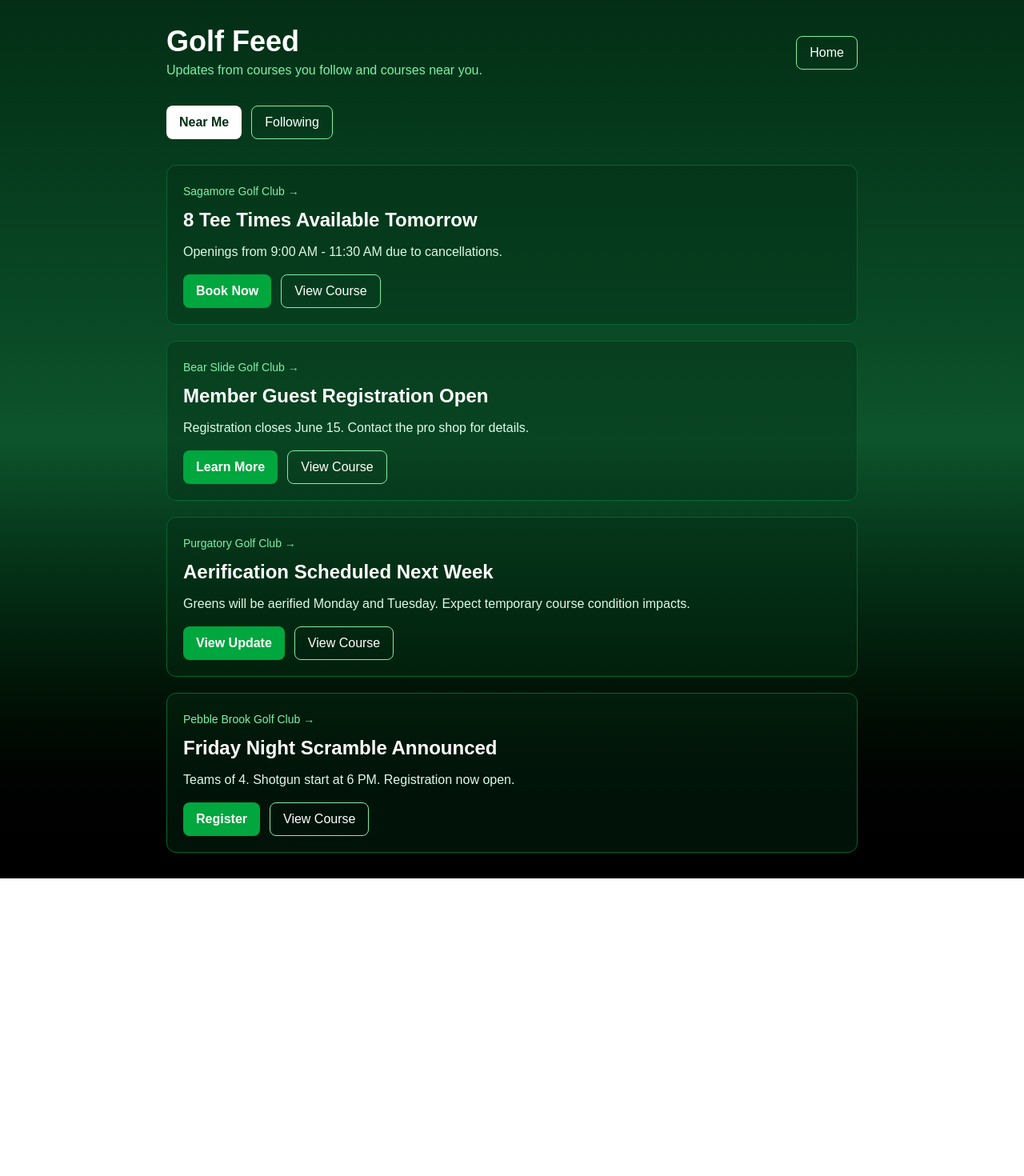
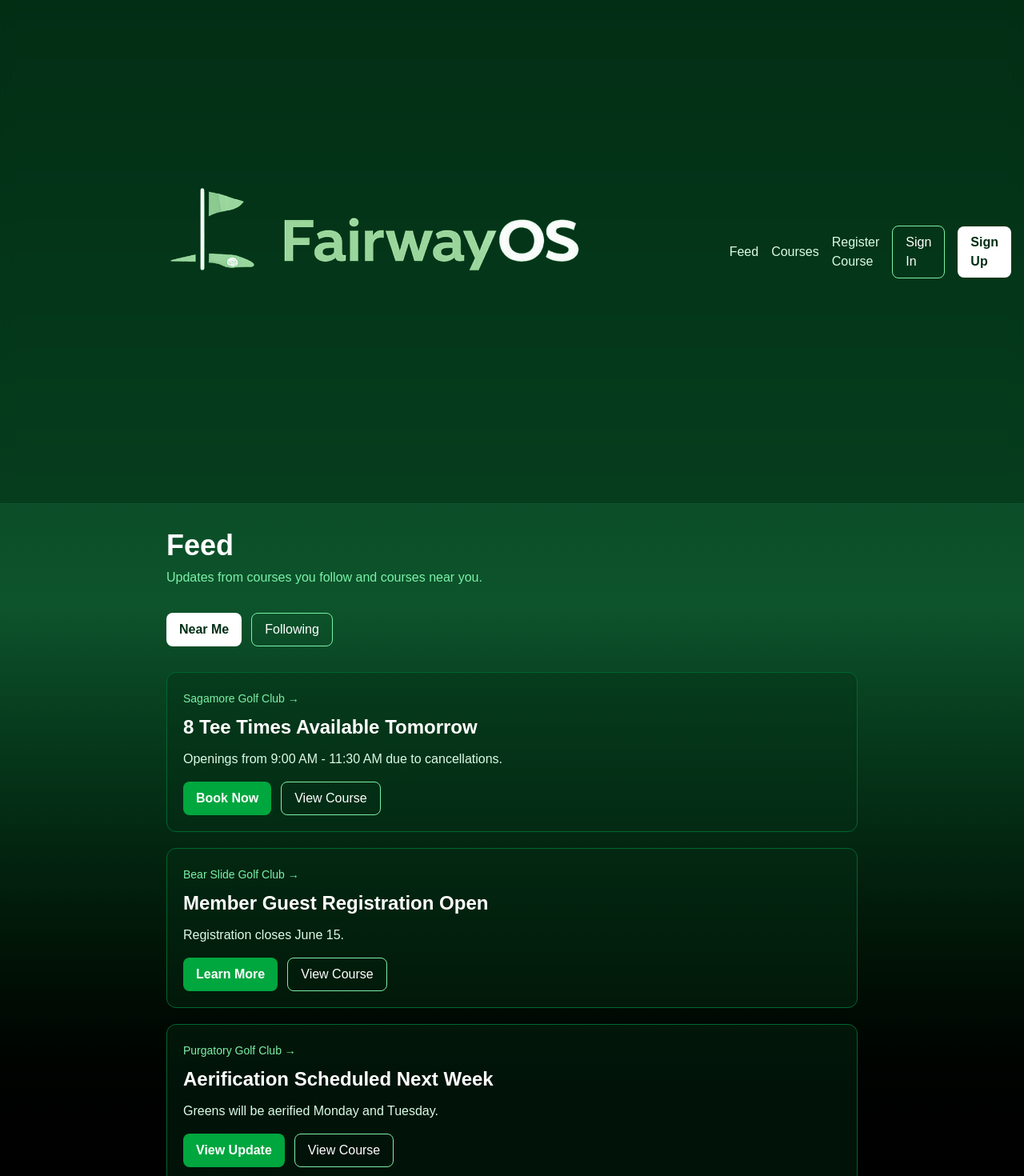
Before and after one commit to keenroudy22/fairwayos, a Next.js app: page /feed in a window 1280 px wide. Shown: the top 1470 px of the page at 80% size. Before the commit the page ends 1098 px from the top, so only its background shows below. Built offline with nearby package versions, Linux system fonts and the light colour scheme.

Commit message:
Updating Navbar

```diff
--- a/src/app/course/bearslide/page.tsx
+++ b/src/app/course/bearslide/page.tsx
@@ -1,8 +1,11 @@
+import Navbar from "@/components/Navbar";
 import Link from "next/link";
 
 export default function SagamorePage() {
   return (
     <main className="min-h-screen bg-gradient-to-b from-green-950 via-green-900 to-black text-white">
+      <Navbar />
+
       <div className="max-w-3xl mx-auto px-4 py-8">
         <Link href="/feed" className="text-green-300 text-sm">
           ← Back to Feed
--- a/src/app/course/pebblebrook/page.tsx
+++ b/src/app/course/pebblebrook/page.tsx
@@ -1,8 +1,11 @@
+import Navbar from "@/components/Navbar";
 import Link from "next/link";
 
 export default function SagamorePage() {
   return (
     <main className="min-h-screen bg-gradient-to-b from-green-950 via-green-900 to-black text-white">
+      <Navbar />
+
       <div className="max-w-3xl mx-auto px-4 py-8">
         <Link href="/feed" className="text-green-300 text-sm">
           ← Back to Feed
--- a/src/app/course/purgatory/page.tsx
+++ b/src/app/course/purgatory/page.tsx
@@ -1,8 +1,11 @@
+import Navbar from "@/components/Navbar";
 import Link from "next/link";
 
 export default function SagamorePage() {
   return (
     <main className="min-h-screen bg-gradient-to-b from-green-950 via-green-900 to-black text-white">
+      <Navbar />
+
       <div className="max-w-3xl mx-auto px-4 py-8">
         <Link href="/feed" className="text-green-300 text-sm">
           ← Back to Feed
--- a/src/app/course/sagamore/page.tsx
+++ b/src/app/course/sagamore/page.tsx
@@ -1,8 +1,11 @@
+import Navbar from "@/components/Navbar";
 import Link from "next/link";
 
 export default function SagamorePage() {
   return (
     <main className="min-h-screen bg-gradient-to-b from-green-950 via-green-900 to-black text-white">
+      <Navbar />
+
       <div className="max-w-3xl mx-auto px-4 py-8">
         <Link href="/feed" className="text-green-300 text-sm">
           ← Back to Feed
--- a/src/app/courses/page.tsx
+++ b/src/app/courses/page.tsx
@@ -1,3 +1,4 @@
+import Navbar from "@/components/Navbar";
 import Link from "next/link";
 
 export default function CourseDirectoryPage() {
@@ -30,6 +31,7 @@ export default function CourseDirectoryPage() {
 
   return (
     <main className="min-h-screen bg-gradient-to-b from-green-950 via-green-900 to-black text-white">
+      <Navbar />
       <div className="max-w-4xl mx-auto px-4 py-8">
         <div className="mb-8">
           <h1 className="text-4xl font-bold mb-2">
--- a/src/app/feed/page.tsx
+++ b/src/app/feed/page.tsx
@@ -1,27 +1,20 @@
 import Link from "next/link";
+import Navbar from "@/components/Navbar";
 
 export default function FeedPage() {
   return (
     <main className="min-h-screen bg-gradient-to-b from-green-950 via-green-900 to-black text-white">
+      <Navbar />
+
       <div className="max-w-4xl mx-auto px-4 py-8">
-        {/* Header */}
-        <div className="flex items-center justify-between mb-8">
-          <div>
-            <h1 className="text-4xl font-bold">Golf Feed</h1>
-            <p className="text-green-300 mt-1">
-              Updates from courses you follow and courses near you.
-            </p>
-          </div>
+        <div className="mb-8">
+          <h1 className="text-4xl font-bold">Feed</h1>
 
-          <Link
-            href="/"
-            className="border border-green-300 px-4 py-2 rounded-lg hover:bg-green-900 transition"
-          >
-            Home
-          </Link>
+          <p className="text-green-300 mt-2">
+            Updates from courses you follow and courses near you.
+          </p>
         </div>
 
-        {/* Feed Tabs */}
         <div className="flex gap-3 mb-8">
           <button className="bg-white text-green-950 px-4 py-2 rounded-lg font-semibold">
             Near Me
@@ -32,13 +25,11 @@ export default function FeedPage() {
           </button>
         </div>
 
-        {/* Feed */}
         <div className="space-y-5">
-          {/* Sagamore */}
           <div className="bg-green-950/40 border border-green-800 rounded-xl p-5">
             <Link
               href="/course/sagamore"
-              className="text-green-300 text-sm hover:text-white transition"
+              className="text-green-300 text-sm hover:text-white"
             >
               Sagamore Golf Club →
             </Link>
@@ -52,21 +43,23 @@ export default function FeedPage() {
             </p>
 
             <div className="flex gap-3">
-              <button className="bg-green-600 hover:bg-green-500 px-4 py-2 rounded-lg font-semibold transition">
+              <button className="bg-green-600 px-4 py-2 rounded-lg font-semibold">
                 Book Now
               </button>
 
-              <button className="border border-green-300 px-4 py-2 rounded-lg">
+              <Link
+                href="/course/sagamore"
+                className="border border-green-300 px-4 py-2 rounded-lg"
+              >
                 View Course
-              </button>
+              </Link>
             </div>
           </div>
 
-          {/* Bear Slide */}
           <div className="bg-green-950/40 border border-green-800 rounded-xl p-5">
             <Link
-              href="/course/pebblebrook"
-              className="text-green-300 text-sm hover:text-white transition"
+              href="/course/bearslide"
+              className="text-green-300 text-sm hover:text-white"
             >
               Bear Slide Golf Club →
             </Link>
@@ -76,25 +69,27 @@ export default function FeedPage() {
             </h2>
 
             <p className="text-green-100 mb-4">
-              Registration closes June 15. Contact the pro shop for details.
+              Registration closes June 15.
             </p>
 
             <div className="flex gap-3">
-              <button className="bg-green-600 hover:bg-green-500 px-4 py-2 rounded-lg font-semibold transition">
+              <button className="bg-green-600 px-4 py-2 rounded-lg font-semibold">
                 Learn More
               </button>
 
-              <button className="border border-green-300 px-4 py-2 rounded-lg">
+              <Link
+                href="/course/bearslide"
+                className="border border-green-300 px-4 py-2 rounded-lg"
+              >
                 View Course
-              </button>
+              </Link>
             </div>
           </div>
 
-          {/* Purgatory */}
           <div className="bg-green-950/40 border border-green-800 rounded-xl p-5">
             <Link
-              href="#"
-              className="text-green-300 text-sm hover:text-white transition"
+              href="/course/purgatory"
+              className="text-green-300 text-sm hover:text-white"
             >
               Purgatory Golf Club →
             </Link>
@@ -104,46 +99,20 @@ export default function FeedPage() {
             </h2>
 
             <p className="text-green-100 mb-4">
-              Greens will be aerified Monday and Tuesday. Expect temporary
-              course condition impacts.
+              Greens will be aerified Monday and Tuesday.
             </p>
 
             <div className="flex gap-3">
-              <button className="bg-green-600 hover:bg-green-500 px-4 py-2 rounded-lg font-semibold transition">
+              <button className="bg-green-600 px-4 py-2 rounded-lg font-semibold">
                 View Update
               </button>
 
-              <button className="border border-green-300 px-4 py-2 rounded-lg">
+              <Link
+                href="/course/purgatory"
+                className="border border-green-300 px-4 py-2 rounded-lg"
+              >
                 View Course
-              </button>
-            </div>
-          </div>
-
-          {/* Pebble Brook */}
-          <div className="bg-green-950/40 border border-green-800 rounded-xl p-5">
-            <Link
-              href="/course/pebblebrook"
-              className="text-green-300 text-sm hover:text-white transition"
-            >
-              Pebble Brook Golf Club →
-            </Link>
-
-            <h2 className="text-2xl font-semibold mt-2 mb-3">
-              Friday Night Scramble Announced
-            </h2>
-
-            <p className="text-green-100 mb-4">
-              Teams of 4. Shotgun start at 6 PM. Registration now open.
-            </p>
-
-            <div className="flex gap-3">
-              <button className="bg-green-600 hover:bg-green-500 px-4 py-2 rounded-lg font-semibold transition">
-                Register
-              </button>
-
-              <button className="border border-green-300 px-4 py-2 rounded-lg">
-                View Course
-              </button>
+              </Link>
             </div>
           </div>
         </div>
--- /dev/null
+++ b/src/components/Navbar.tsx
@@ -0,0 +1,60 @@
+import Link from "next/link";
+import Image from "next/image";
+
+export default function Navbar() {
+  return (
+    <nav className="border-b border-green-900 bg-green-950/50 backdrop-blur-sm">
+      <div className="max-w-7xl mx-auto px-4 py-4 flex items-center justify-between">
+        {/* Logo */}
+        <Link href="/" className="flex items-center">
+          <Image
+            src="/FairwayOS-logo.png"
+            alt="FairwayOS"
+            width={220}
+            height={50}
+            className="h-auto w-auto"
+            priority
+          />
+        </Link>
+
+        {/* Navigation */}
+        <div className="flex items-center gap-4">
+          <Link
+            href="/feed"
+            className="text-green-100 hover:text-white transition"
+          >
+            Feed
+          </Link>
+
+          <Link
+            href="/courses"
+            className="text-green-100 hover:text-white transition"
+          >
+            Courses
+          </Link>
+
+          <Link
+            href="/register-course"
+            className="text-green-100 hover:text-white transition"
+          >
+            Register Course
+          </Link>
+
+          <Link
+            href="/signin"
+            className="border border-green-300 px-4 py-2 rounded-lg hover:bg-green-900 transition"
+          >
+            Sign In
+          </Link>
+
+          <Link
+            href="/signup"
+            className="bg-white text-green-950 px-4 py-2 rounded-lg font-semibold hover:bg-green-100 transition"
+          >
+            Sign Up
+          </Link>
+        </div>
+      </div>
+    </nav>
+  );
+}
```
